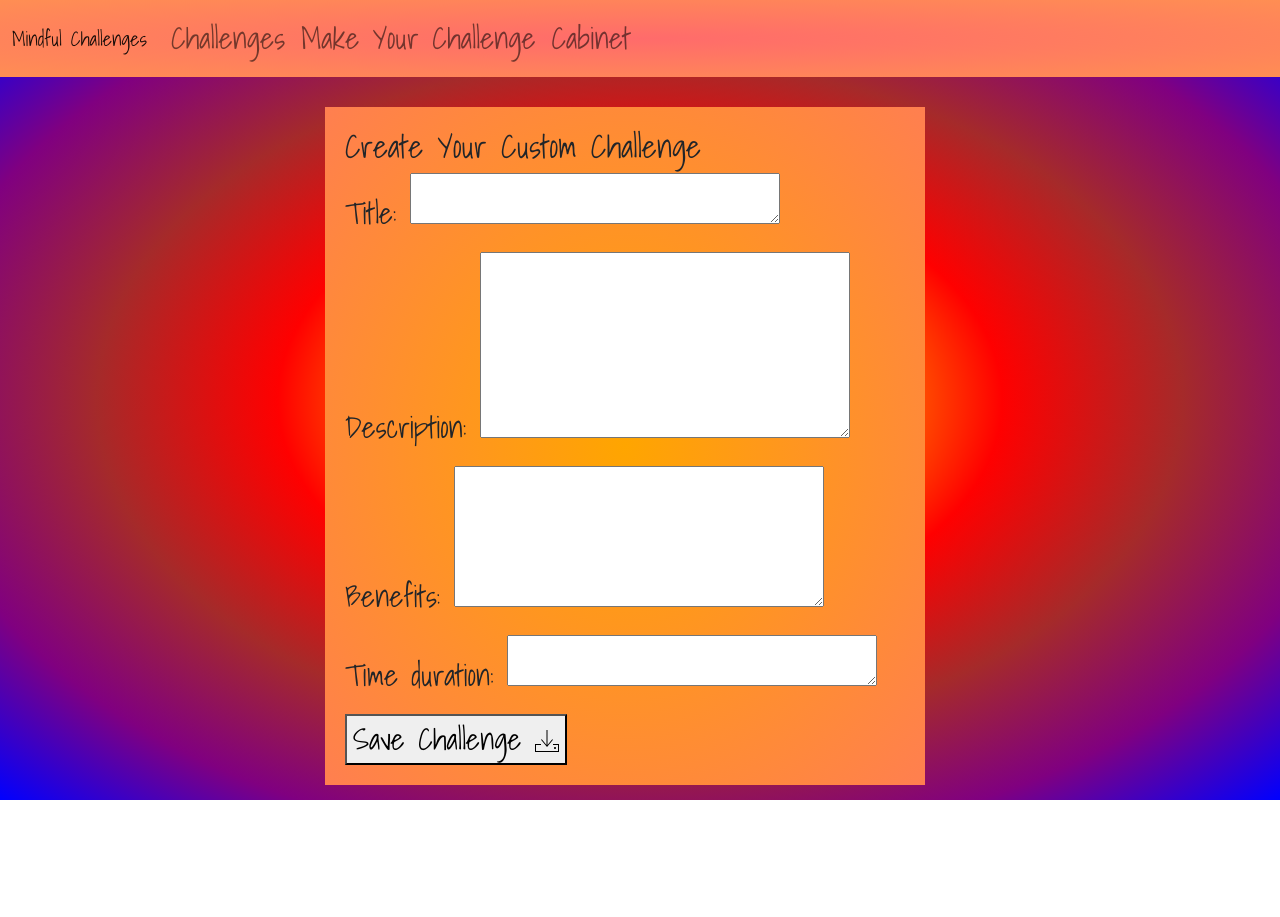
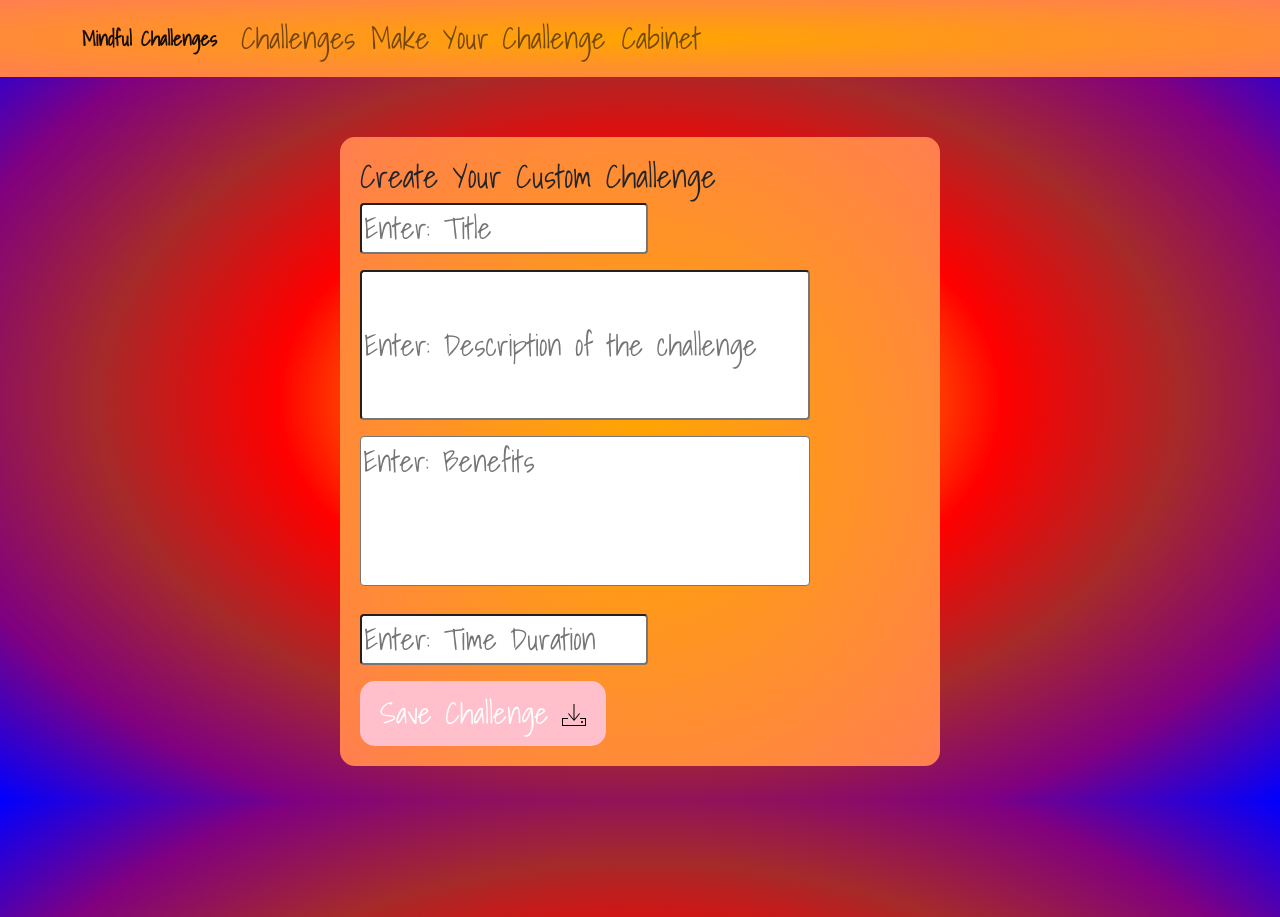
Before and after one commit to xts-x-xvxl-wxrld/mindful-challenges, a Django app: page /make-challenge/ in a window 1280 px wide. Before the commit the page ends 800 px from the top, so only its background shows below. Run offline with Django 4.2, Linux system fonts and the light colour scheme; the visitor is signed in with stand-in values (Sample User, id 1).

Commit message:
templates are edited for better styles

```diff
--- a/mindfulness/challenges/admin.py
+++ b/mindfulness/challenges/admin.py
@@ -2,14 +2,13 @@ from django.contrib import admin
 from django.contrib.auth.admin import UserAdmin
 
 from .models import CustomUser, Challenge, Reflection
-from .forms import CustomUserChangeForm, CustomUserCreationForm
+from .forms import CustomUserCreationForm
 
 # Register your models here.
 
 
 class CustomUserAdmin(UserAdmin):
-    add_form = CustomUserCreationForm
-    form = CustomUserChangeForm
+    form = CustomUserCreationForm
     model = CustomUser
     list_display = ['email', 'username']
 
--- a/mindfulness/challenges/forms.py
+++ b/mindfulness/challenges/forms.py
@@ -1,4 +1,4 @@
-from django.contrib.auth.forms import UserCreationForm, UserChangeForm
+from django.contrib.auth.forms import UserCreationForm
 from django import forms
 from .models import CustomUser, Reflection, CustomChallenge
 
@@ -7,12 +7,10 @@ class CustomUserCreationForm(UserCreationForm):
     class Meta:
         model = CustomUser
         fields = ('username', 'email')
-
-
-class CustomUserChangeForm(UserChangeForm):
-    class Meta:
-        model = CustomUser
-        fields = ('username', 'email')
+        widgets = {
+            'username': forms.TextInput(attrs={'class': 'django-form-input'}),
+            'email': forms.TextInput(attrs={'class': 'django-form-input'}),
+        }
 
 
 class ReflectionForm(forms.ModelForm):
@@ -20,8 +18,14 @@ class ReflectionForm(forms.ModelForm):
         model = Reflection
         fields = ['reflection_text']
         widgets = {
-            'reflection_text' : forms.Textarea(attrs={'rows': 1, 'cols': 28, }),
+            'reflection_text': forms.TextInput(
+                attrs={'class': 'django-form-text', 'placeholder': 'Enter: Reflection', 'label': ''}),
         }
+
+    def __init__(self, *args, **kwargs):
+        super().__init__(*args, **kwargs)
+        for key, field in self.fields.items():
+            field.label = ""
 
 
 class CustomChallengeForm(forms.ModelForm):
@@ -29,8 +33,20 @@ class CustomChallengeForm(forms.ModelForm):
         model = CustomChallenge
         fields = ['title', 'description', 'benefits', 'time_duration']
         widgets = {
-            'title': forms.Textarea(attrs={'rows': 1, 'cols': 28}),
-            'description': forms.Textarea(attrs={'rows': 4, 'cols': 28}),
-            'benefits': forms.Textarea(attrs={'rows': 3, 'cols': 28}),
-            'time_duration': forms.Textarea(attrs={'rows': 1, 'cols': 28}),
+            'title': forms.TextInput(
+                attrs={'class': 'django-form-input', 'placeholder': 'Enter: Title', 'label': ''}),
+
+            'description': forms.TextInput(
+                attrs={'class': 'django-form-text', 'placeholder': 'Enter: Description of the challenge', 'label': ''}),
+
+            'benefits': forms.Textarea(
+                attrs={'class': 'django-form-text', 'placeholder': 'Enter: Benefits', 'label': ''}),
+
+            'time_duration': forms.TextInput(
+                attrs={'class': 'django-form-input', 'placeholder': 'Enter: Time Duration', 'label': ''}),
         }
+
+    def __init__(self, *args, **kwargs):
+        super().__init__(*args, **kwargs)
+        for key, field in self.fields.items():
+            field.label = ""
--- a/mindfulness/challenges/templates/base.html
+++ b/mindfulness/challenges/templates/base.html
@@ -13,14 +13,14 @@
 </head>
 <body>
 <header>
-        <nav class="navbar navbar-expand-lg navbar-light bg-light" style="background: radial-gradient(#FF6B6B, #FF8E53);" >
-            <div class="container-fluid">
+    <nav class="navbar navbar-expand-lg navbar-light" style="background: radial-gradient(orange, coral);">
+        <div class="container">
             <a class="navbar-brand" href="{% url 'home' %}">Mindful Challenges</a>
             <button class="navbar-toggler" type="button" data-bs-toggle="collapse" data-bs-target="#navbarNav" aria-controls="navbarNav" aria-expanded="false" aria-label="Toggle navigation">
                 <span class="navbar-toggler-icon"></span>
             </button>
             <div class="collapse navbar-collapse" id="navbarNav">
-                    <ul class="navbar-nav flex-grow-1"> <!-- Use flex-grow-1 class here -->
+                <ul class="navbar-nav ml-auto"> <!-- Align menu to the right -->
                     <li class="nav-item">
                         <a class="nav-link" href="{% url 'challenges' %}">Challenges</a>
                     </li>
--- a/mindfulness/challenges/templates/cabinet.html
+++ b/mindfulness/challenges/templates/cabinet.html
@@ -1,6 +1,4 @@
 {% extends 'base.html' %}
-
-{% block title %}Cabinet{% endblock %}
 
 {% block content %}
 
--- a/mindfulness/challenges/templates/challenges.html
+++ b/mindfulness/challenges/templates/challenges.html
@@ -3,7 +3,6 @@
 {% block content %}
 
 <div class="challenge-container">
-
     <div class="challenge-card">
         <h2>{{ challenge.title }}</h2>
         <p>{{ challenge.description }}</p>
--- a/mindfulness/challenges/templates/make_challenge.html
+++ b/mindfulness/challenges/templates/make_challenge.html
@@ -1,20 +1,21 @@
 {% extends 'base.html' %}
 
-{% block title %}make challenges{% endblock %}
 
 {% block content %}
-    <div class="centered-container">
-        <div class="challenge-card">
-            <h2>Create Your Custom Challenge</h2>
-            <form method="post">
-                {% csrf_token %}
-                {{ form.as_p }}
-            </form>
+
+<div class="challenge-container">
+    <div class="challenge-card">
+        <h2>Create Your Custom Challenge</h2>
+        <form method="post" class="django-form">
+            {% csrf_token %}
+            {{ form.as_p }}
             <button type="submit" name="save_challenge">
                 Save Challenge
                 {% load static %}
                 <img src="{% static 'resources/iconmonstr-download-thin.svg' %}" alt="Save Challenge">
             </button>
-        </div>
+        </form>
     </div>
+</div>
+
 {% endblock %}
--- a/mindfulness/challenges/templates/reflections.html
+++ b/mindfulness/challenges/templates/reflections.html
@@ -39,7 +39,11 @@
         </form>
     </div>
       {% else %}
+      <div class="challenge-container">
+        <div class="challenge-card">
       <p>You don't have any reflections yet. <a href="{% url 'challenges' %}">Want to create a reflection?</a></p>
+        </div>
+      </div>
     {% endif %}
   </div>
 
--- a/mindfulness/mindfulness/settings.py
+++ b/mindfulness/mindfulness/settings.py
@@ -23,7 +23,7 @@ BASE_DIR = Path(__file__).resolve().parent.parent
 SECRET_KEY = os.environ.get('SECRET_KEY', 'changeme')
 
 # SECURITY WARNING: don't run with debug turned on in production!
-DEBUG = bool(int(os.environ.get('DEBUG', 0)))
+DEBUG = bool(int(os.environ.get('DEBUG', 1)))
 
 ALLOWED_HOSTS = []
 ALLOWED_HOSTS.extend(
@@ -81,7 +81,7 @@ WSGI_APPLICATION = 'mindfulness.wsgi.application'
 DATABASES = {
     'default': {
         'ENGINE': 'django.db.backends.postgresql',
-        'HOST': os.environ.get('DB_HOST'),
+        'HOST': 'mindfulness-app-db',
         'NAME': os.environ.get('DB_NAME'),
         'USER': os.environ.get('DB_USER'),
         'PASSWORD': os.environ.get('DB_PASS'),
--- a/mindfulness/static/css/styles.css
+++ b/mindfulness/static/css/styles.css
@@ -30,9 +30,9 @@ body {
     width: 30%;
     background: radial-gradient(coral, orange);
     padding: 20px;
-    margin-bottom: 20px;
     box-shadow: 25px 0px 25px rgba(0, 0, 0, 1);
-    margin: 0 50px;
+    margin: 20px 50px;
+    border-radius: 15px;
 }
 
 .box a {
@@ -44,6 +44,7 @@ body {
     background-color: rgba(255, 99, 71, 0.5);
     padding: 10px;
     margin-top: 10px;
+    border-radius: 15px;
 }
 
 .link-box p {
@@ -56,31 +57,18 @@ body {
     text-decoration: none;
 }
 
-.cabinet-container-left {
-    display: flex;
-    justify-content: left;
-    margin-left: 30px;
-    margin-top: 30px;
-    }
-
-.cabinet-container-right {
-    display: flex;
-    justify-content: right;
-    margin-right: 30px;
-    margin-top: 30px;
-    }
 
 .challenge-container {
     display: flex;
-    flex-direction: column; /* Set flex-direction to column */
-    justify-content: center;
+    flex-direction: column;
     align-items: center;
-    height: 100vh; /* Set a reasonable height to the parent container */
-}
+    height: 100vh;
+    margin: 40px 40px;
+    }
 
 .challenge-container form {
-    margin-right: 10px; /* Adjust this value to control the space between buttons */
-}
+    margin-right: 10px;
+    }
 
 .challenge-container button {
     background-color: pink;
@@ -88,11 +76,8 @@ body {
     padding: 10px 20px;
     color: white;
     cursor: pointer;
-}
-
-.challenge-container form {
-    margin-right: 10px;
-}
+    border-radius: 15px;
+        }
 
 .pink-button {
     background-color: pink;
@@ -100,12 +85,13 @@ body {
     padding: 10px 20px;
     color: white;
     cursor: pointer;
-}
+    }
 
 .challenge-card {
   width: 600px;
-  margin-right: 30px;
-  padding: 20px;
+  margin: 20px 30px;
+  padding: 20px 20px;
+  border-radius: 15px;
   background: radial-gradient(orange, coral);
   display: block;
   word-wrap: break-word;
@@ -113,9 +99,51 @@ body {
 
 .reflection-card {
   width: 600px;
-  margin-right: 30px;
-  padding: 20px;
-  background: radial-gradient(purple, blue);
-  display: block;
+  margin: 20px 30px;
+  padding: 20px 20px;
+  background: radial-gradient(coral, purple);
   word-wrap: break-word;
+  border-radius: 15px;
 }
+
+.django-form-input {
+    background-color: cream;
+    background-position: 10px 10px;
+    background-repeat: no-repeat;
+    border-radius: 4px;
+}
+
+.django-form button {
+    background-color: pink;
+    border: none;
+    padding: 10px 20px;
+    color: white;
+    cursor: pointer;
+    border-radius: 15px;
+}
+
+.django-form-text {
+  background-color: cream;
+  background-repeat: no-repeat;
+  height: 150px;
+  width: 450px;
+  border-radius: 4px;
+  padding-right: 20px;
+  resize: none;
+}
+
+.navbar {
+    background: radial-gradient(orange, coral);
+}
+
+.navbar-brand {
+    font-weight: bold;
+}
+
+.navbar-toggler {
+    border: none;
+}
+
+.navbar-nav .nav-link {
+    color: white;
+}
```
Also changed, not shown: mindfulness/challenges/templates/saved_challenges.html (deleted, +0 -8 lines), docker-compose-deploy.yml (line endings or trailing spaces), 1 other file. Lines whose indentation alone changed are shown as unchanged.
